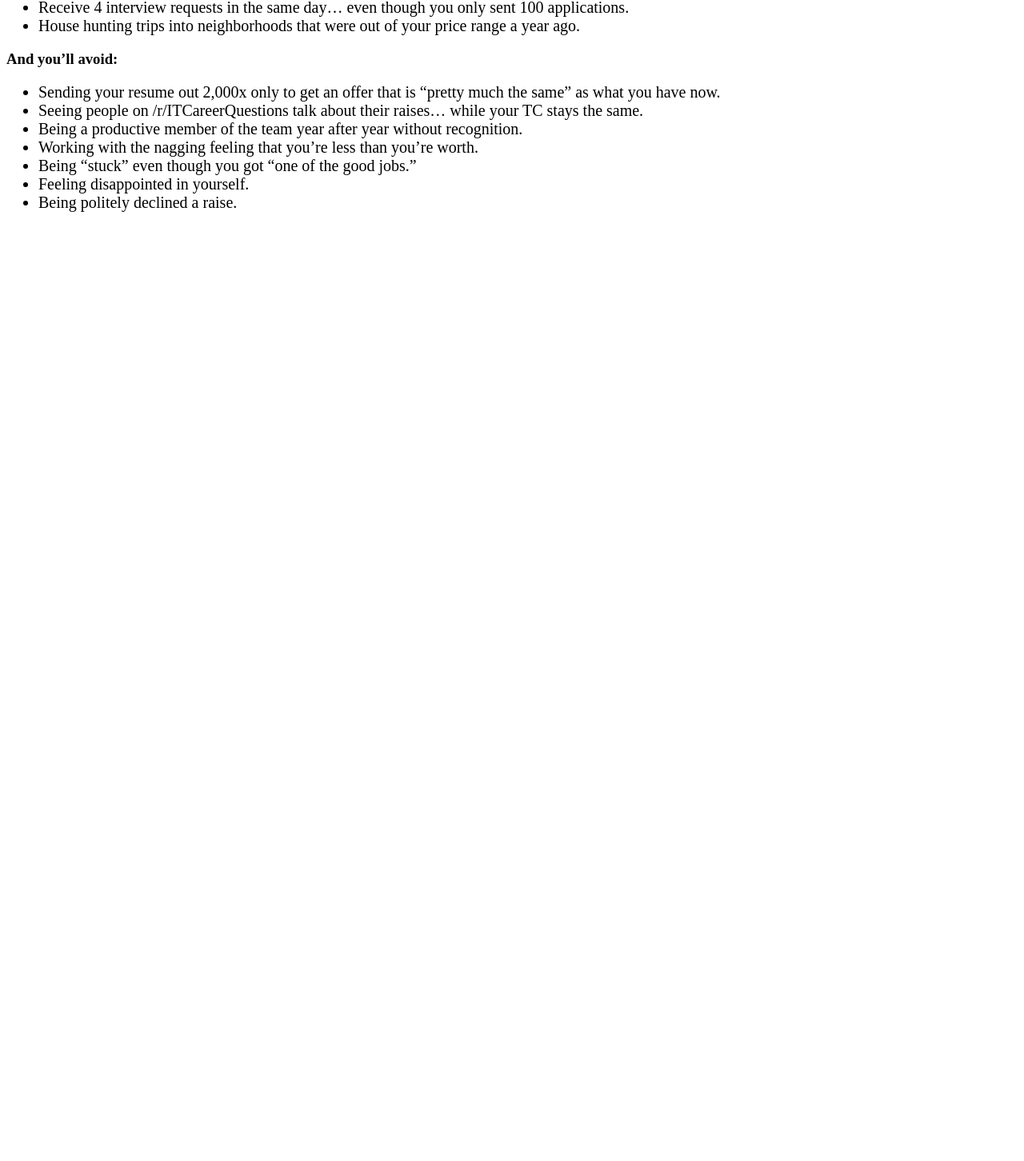
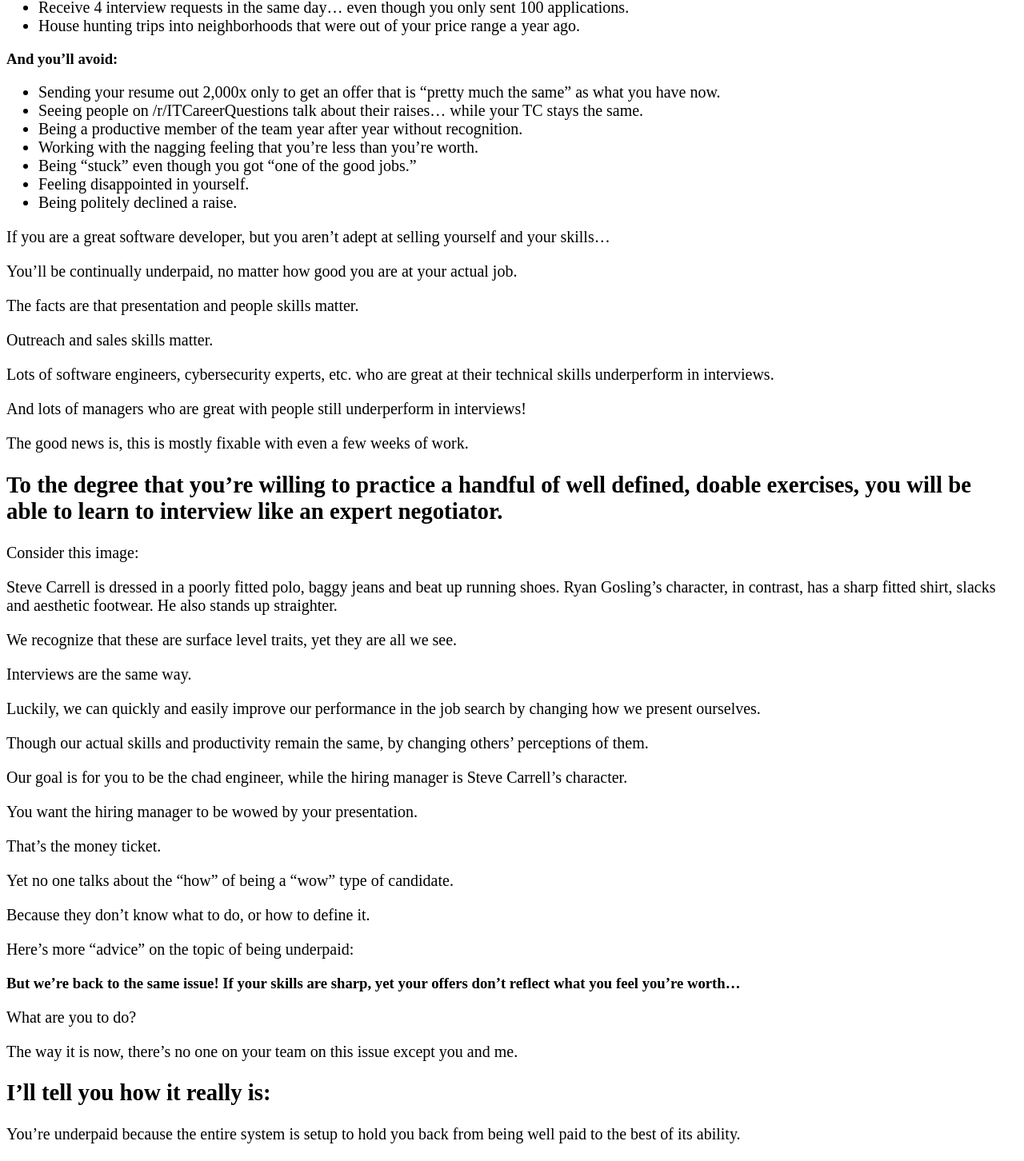
Before and after one commit to plutownium/hh-offer-letter, a SvelteKit app: page / in a window 1280 px wide. Shown: the part 4443-5895 px from the top of the page at 80% size. Before the commit the page ends 4724 px from the top, so only its background shows below. Built offline with nearby package versions, Linux system fonts and the light colour scheme.

Commit message:
more text pasted

```diff
--- a/src/routes/+page.svelte
+++ b/src/routes/+page.svelte
@@ -262,21 +262,20 @@
   </StandardBox>
 </div>
 
-<div>
 <StandardBox>
   <PaddingBox>
     <div>
       <h3>Before:</h3>
       <p>
         You feel undervalued and know it’s true. You find yourself pinching pennies when you never
-          thought you’d have to. Friends and people on forums say your pay should be higher. You
-          want to be the type of person who can brag and help others get ahead. But you don’t know
-          how to make a change.
+        thought you’d have to. Friends and people on forums say your pay should be higher. You want
+        to be the type of person who can brag and help others get ahead. But you don’t know how to
+        make a change.
       </p>
       <p>
         Worse, you worry that the difficulties finding a job aren’t just about the resumes you’re
-          sending out, but about you personally. You worry that you’re going to be undervalued at
-          your role forever. Decades of it.
+        sending out, but about you personally. You worry that you’re going to be undervalued at your
+        role forever. Decades of it.
       </p>
     </div>
 
@@ -288,20 +287,20 @@
       <h3>After:</h3>
 
       <p>
-          You’re paid what you’re worth. Ahead of the pack. The companies you work for see you as
-          top talent, and pay accordingly.
+        You’re paid what you’re worth. Ahead of the pack. The companies you work for see you as top
+        talent, and pay accordingly.
       </p>
 
       <p>Your friends at other companies wish they knew your secret.</p>
 
       <p>
-          You post a yearly “here’s my TC” and find yourself leading the pack on Team Blind. You
-          offer advice to people who are in your past position. (And it’s a referral to my program.)
+        You post a yearly “here’s my TC” and find yourself leading the pack on Team Blind. You offer
+        advice to people who are in your past position. (And it’s a referral to my program.)
       </p>
 
       <p>
-          You no longer worry; you know you’re a strong candidate who will have success after
-          success finding new roles with higher pay.
+        You no longer worry; you know you’re a strong candidate who will have success after success
+        finding new roles with higher pay.
       </p>
     </div>
     <div>
@@ -328,8 +327,8 @@
 
           <ul>
             <li>
-                Welcomed into day 1 of a new role with 37% higher TC; they say “glad we got you out
-                of there”
+              Welcomed into day 1 of a new role with 37% higher TC; they say “glad we got you out of
+              there”
             </li>
             <li>
               See your biweekly pay hit and feeling relieved, every time it happens, for weeks or
@@ -353,9 +352,7 @@
     </div>
   </PaddingBox>
 </StandardBox>
-</div>
 
-<div>
 <StandardBox>
   <PaddingBox>
     <div>
@@ -364,8 +361,7 @@
         <li>A calendar that has an interview on 9 of 10 work days.</li>
         <li>Some days have more than one interview!</li>
         <li>
-            Receive 4 interview requests in the same day… even though you only sent 100
-            applications.
+          Receive 4 interview requests in the same day… even though you only sent 100 applications.
         </li>
         <li>
           House hunting trips into neighborhoods that were out of your price range a year ago.
@@ -376,8 +372,8 @@
 
       <ul>
         <li>
-            Sending your resume out 2,000x only to get an offer that is “pretty much the same” as
-            what you have now.
+          Sending your resume out 2,000x only to get an offer that is “pretty much the same” as what
+          you have now.
         </li>
         <li>
           Seeing people on /r/ITCareerQuestions talk about their raises… while your TC stays the
@@ -390,9 +386,267 @@
         <li>Being politely declined a raise.</li>
       </ul>
     </div>
+    <div>
+      <p>
+        If you are a great software developer, but you aren’t adept at selling yourself and your
+        skills…
+      </p>
+
+      <p>You’ll be continually underpaid, no matter how good you are at your actual job.</p>
+
+      <p>
+        The facts are that <span class="underline">presentation and people skills matter</span>.
+      </p>
+
+      <p class="underline">Outreach and sales skills matter.</p>
+
+      <p>
+        Lots of software engineers, cybersecurity experts, etc. who are great at their technical
+        skills underperform in interviews.
+      </p>
+
+      <p>
+        And lots of managers who are great with people <span class="italic">still</span> underperform
+        in interviews!
+      </p>
+
+      <p>The good news is, this is mostly fixable with even a few weeks of work.</p>
+    </div>
   </PaddingBox>
 </StandardBox>
+<StandardBox
+  ><PaddingBox>
+    <div>
+      <!-- // big white colored text against white bg  -->
+      <h2 class="text-green text-2xl">
+        To the degree that you’re willing to practice a handful of <span class="font-bold"
+          >well defined, doable exercises,</span
+        > you will be able to learn to interview like an expert negotiator.
+      </h2>
     </div>
+    <div>
+      <p>Consider this image:</p>
+      <!-- // todo: r gos and s carrell img -->
+
+      <p>
+        Steve Carrell is dressed in a poorly fitted polo, baggy jeans and beat up running shoes.
+        Ryan Gosling’s character, in contrast, has a sharp fitted shirt, slacks and aesthetic
+        footwear. He also stands up straighter.
+      </p>
+
+      <p>We recognize that these are surface level traits, yet they are all we see.</p>
+
+      <p>Interviews are the same way.</p>
+
+      <p class="font-bold">
+        Luckily, we can quickly and easily improve our performance in the job search by changing how
+        we present ourselves.
+      </p>
+
+      <p>
+        Though our actual skills and productivity remain the same, by changing others’ perceptions
+        of them.
+      </p>
+
+      <p class="font-bold">
+        Our goal is for you to be the chad engineer, while the hiring manager is Steve Carrell’s
+        character.
+      </p>
+
+      <!-- todo: r gos meme with text -->
+
+      <p>You want the hiring manager to be wowed by your presentation.</p>
+
+      <p>That’s the money ticket.</p>
+
+      <p>Yet no one talks about the “how” of being a “wow” type of candidate.</p>
+
+      <p>Because they don’t know what to do, or how to define it.</p>
+
+      <p>Here’s more “advice” on the topic of being underpaid:</p>
+
+      <!-- todo: img 1, img 2 -->
+
+      <h3>
+        But we’re back to the same issue! If your skills are sharp, yet your offers don’t reflect
+        what you feel you’re worth…
+      </h3>
+
+      <p>What are you to do?</p>
+
+      <p>
+        The way it is now, <span class="underline"
+          >there’s no one on your team on this issue except you and me</span
+        >.
+      </p>
+
+      <h2>I’ll tell you how it really is:</h2>
+
+      <p>
+        You’re underpaid because the entire system is setup to hold you back from being well paid to
+        the best of its ability.
+      </p>
+
+      <p>Your boss wants your pay to be low.</p>
+
+      <p>Recruiters want your pay to be low.</p>
+
+      <p>Other companies want your pay to be low.</p>
+
+      <p>All of them have something in common: They’re out to help themselves, not you.</p>
+
+      <p>So how can you get ahead when everyone is trying to hold you back?</p>
+
+      <h2>You need to have an in-the-know IT recruiter who’s on your side.</h2>
+
+      <p>
+        You’ll learn a lot of hidden gems of wisdom that only experienced recruiters could tell you.
+      </p>
+
+      <p>Lots of them could tell you these secrets but won’t.</p>
+
+      <p>I’m the exception.</p>
+
+      <p>My 9-5 involves watching 30 companies make hiring decisions every single week.</p>
+
+      <p>I see who they hire… and who they don’t.</p>
+
+      <p>I see the patterns.</p>
+
+      <p>The stories.</p>
+
+      <p>The case by case example of what an in-demand candidate does and doesn’t do.</p>
+
+      <p>Yet I’m willing to help you.</p>
+
+      <p class="font-bold">
+        Because helping someone change careers to go from $40,000/year to $100,000/year is
+        satisfying.
+      </p>
+
+      <p class="font-bold">
+        Because helping someone go from $90,000/year to $130,000/year means I sleep great that
+        night.
+      </p>
+
+      <p>Last year I helped someone go from $20k to $90k. Felt great.</p>
+
+      <p>
+        In fact, I have so much to tell you that I can give away lots of advice <span
+          class="underline">for free</span
+        > and still have more to tell you after you invest.
+      </p>
+    </div>
+  </PaddingBox></StandardBox
+>
+
+<StandardBox
+  ><PaddingBox>
+    <div>
+      <h2>Four Free Ways to Improve Your Resume Today</h2>
+    </div>
+    <div>
+      <h3><span class="underline">Tip #1</span>: Use a two or three page resume.</h3>
+
+      <!-- todo: hh tweet img -->
+
+      <p>The “It has to fit on one page” advice is bullshit.</p>
+      <p class="font-bold">
+        Of the fifty candidates I helped get hired this year, 49 of them used a two or three page
+        resume.
+      </p>
+      <p>
+        The truth is that <span class="underline"
+          >if you use a one page resume, employers will presume that’s all you had to offer</span
+        >.
+      </p>
+      <p>Are you using a one page resume right now?</p>
+      <p>
+        So long as you follow the next tips, you’ll see an improvement by adding a second page.
+        (Supposing you don’t adhere to them already, anyway.)
+      </p>
+      <h3>Tip #2: Use a simple low-design approach.</h3>
+
+      <p>
+        While you don’t want to present a document with zero formatting, making the resume flashy is
+        also the wrong approach.
+      </p>
+      <p>Recruiters will throw out a resume that looks flashy before they even read it.</p>
+      <p>You want your features and benefits to stand on their own.</p>
+      <p>The design takes attention away from the bullet points.</p>
+      <p>So by using low-design, you allow the bullet points to “speak for themselves.”</p>
+      <h3>Tip #3: Use language from the job post you are applying to.</h3>
+
+      <p>It takes far more time, but the upside is huge: Recruiters will recognize</p>
+      <p>Your application really was crafted specifically for that posting.</p>
+      <p>Your skills really match exactly what they asked for.</p>
+      <p>Without your application matching the job post’s language…</p>
+      <p>The recruitment team has to do a lot of thinking to understand how you’d fill the role.</p>
+      <p>When you use language that matches the job post, they understand exactly:</p>
+      <p>“Oh yeah, s/he would be able to fulfill requirements X, Y and Z.”</p>
+      <p>That means you’ll get more interviews.</p>
+      <p>That means you’ll be in demand.</p>
+      <p>That means you’ll be offered more money.</p>
+      <h3>Tip #4: Using specific detailed bullet points that are quantified.</h3>
+
+      <p>If you aren’t in the habit of doing this, it will take work to start doing it.</p>
+      <p>But…</p>
+      <p>It will be well worth the effort.</p>
+      <p>Don’t say: “Reduced call time from the database.”</p>
+      <p>
+        Do say: “Reduced call time from the database by 37% by decreasing read algorithms from
+        O(nlogn) to O(n).”
+      </p>
+      <p>
+        Don’t say: “Decreased page load speed by converting to Tailwind, yielding a decrease in the
+        bounce rate.”
+      </p>
+      <p>
+        Do say: “Decreased page load speed by 48% by converting from CSS to Tailwind, yielding a 26%
+        decrease in the bounce rate.”
+      </p>
+
+      <p>
+        Similar to Tip #2, the issue is that the vague option leaves recruiters to fill in the
+        blanks themselves.
+      </p>
+      <p>(And they don’t fill them in. Because it would take effort and require presumptions.)</p>
+      <p>
+        By telling them specifically, quantifiably, what you changed during your previous roles, you
+        go from…
+      </p>
+      <p>“Meh, not sure what this means.”</p>
+      <p>To…</p>
+      <p>“Wow, that would be such an improvement here.”</p>
+      <p class="font-bold">These tips work and work well.</p>
+      <p class="font-bold">Applying them will get you a better response rate immediately.</p>
+      <p class="font-bold">
+        But you’ll get far further by investing in getting the full Headhunter treatment.
+      </p>
+
+      <p>If these tips are “all you need,” I wish you the best…</p>
+    </div>
+  </PaddingBox></StandardBox
+>
+
+<StandardBox
+  ><PaddingBox>
+    <div>
+      <h2>
+        If you’re not the type of person to ask for help from an expert, the above tips will be all
+        you need to make sure you’re “dialing in the basics.”
+      </h2>
+
+      <h2>
+        But if you sense that <span class="underline"
+          >investing in your career’s success is the right move</span
+        >, and you’d like to receive <span class="underline">recruiter secrets</span>…
+      </h2>
+
+      <h2>Read on to find out everything you’d need to know to make an informed decision.</h2>
+    </div>
+  </PaddingBox></StandardBox
+>
 
 <style>
   h1 {
```
Lines whose indentation alone changed are shown as unchanged.
